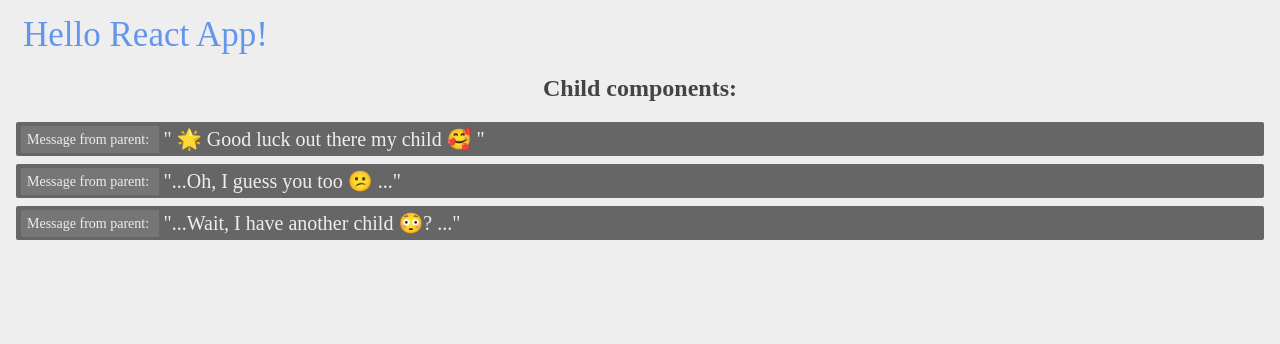
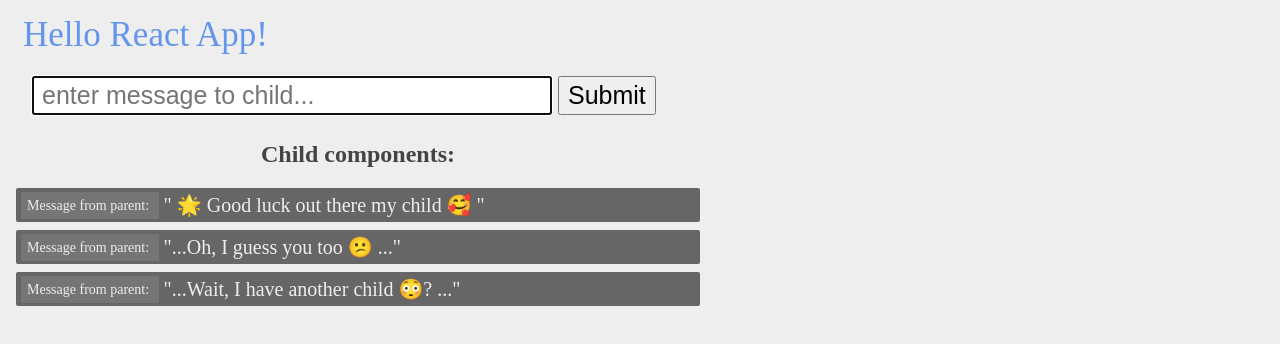
Before and after one commit to robbobfrh84/react-raw, a React (Create React App) app: page / in a window 1280 px wide. Shown: the top 344 px of the page. Built offline with nearby package versions, Linux system fonts and the light colour scheme.

Commit message:
adding an arrey to a stateful list

```diff
--- a/src/App.js
+++ b/src/App.js
@@ -1,5 +1,6 @@
 import React from "react"
 import Note from "./components/Note.js"
+import Form from "./components/Form.js"
 import "./index.css"
 
 class App extends React.Component {
@@ -18,14 +19,25 @@
     }
   }
 
+  addMessage = (row) => {
+    const arr = [...this.state.messageToChildren]
+    arr.push(row)
+    this.setState({ messageToChildren: arr })
+  }
+
   render() {
     return (
       <div>
         <div style={this.state.titleStyle}>{this.state.title}</div>
+
+        <Form addMessage={this.addMessage} />
+
         <h2 className="heading"> Child components: </h2>
+
         {this.state.messageToChildren.map( (message, i) => (
           <Note fromParent={message} indexNum={i+1} key={i}/>
         ))}
+
       </div>
     )
   }
--- /dev/null
+++ b/src/components/Form.js
@@ -0,0 +1,41 @@
+import React from "react"
+
+class Form extends React.Component {
+
+  state = {
+    input: "",
+    autoFocus: true
+  }
+
+  handleInputChange = event => {
+    this.setState({ input: event.target.value })
+  }
+
+  handleInputSubmit = event => {
+    event.preventDefault()
+    this.props.addMessage(this.state.input)
+    this.setState({ input: "" })
+    this.messageInput.focus()
+  }
+
+  render() {
+    return (
+      <div className="form">
+        <form>
+          <input
+            id="input"
+            onChange={this.handleInputChange}
+            placeholder="enter message to child..."
+            value={this.state.input}
+            autoFocus={this.state.autoFocus}
+            ref={ elm => this.messageInput = elm }
+          />
+          <button onClick={this.handleInputSubmit}> Submit </button>
+        </form>
+      </div>
+    )
+  }
+
+}
+
+export default Form
--- a/src/index.css
+++ b/src/index.css
@@ -1,10 +1,12 @@
 body {
   background-color: #eee;
+  max-width: 700px;
 }
 .heading {
   text-align: center;
   color: #444;
 }
+
 .note {
   font-size: 20px;
   background-color: #666;
@@ -13,3 +15,16 @@
   padding: 5px;
   color: #eee;
 }
+
+
+.form * {
+  font-size: 25px;
+  margin: 3px;
+  padding: 3px 8px 3px 8px;
+}
+.form {
+  margin: 10px;
+}
+.form input {
+  width: 500px;
+}
```
